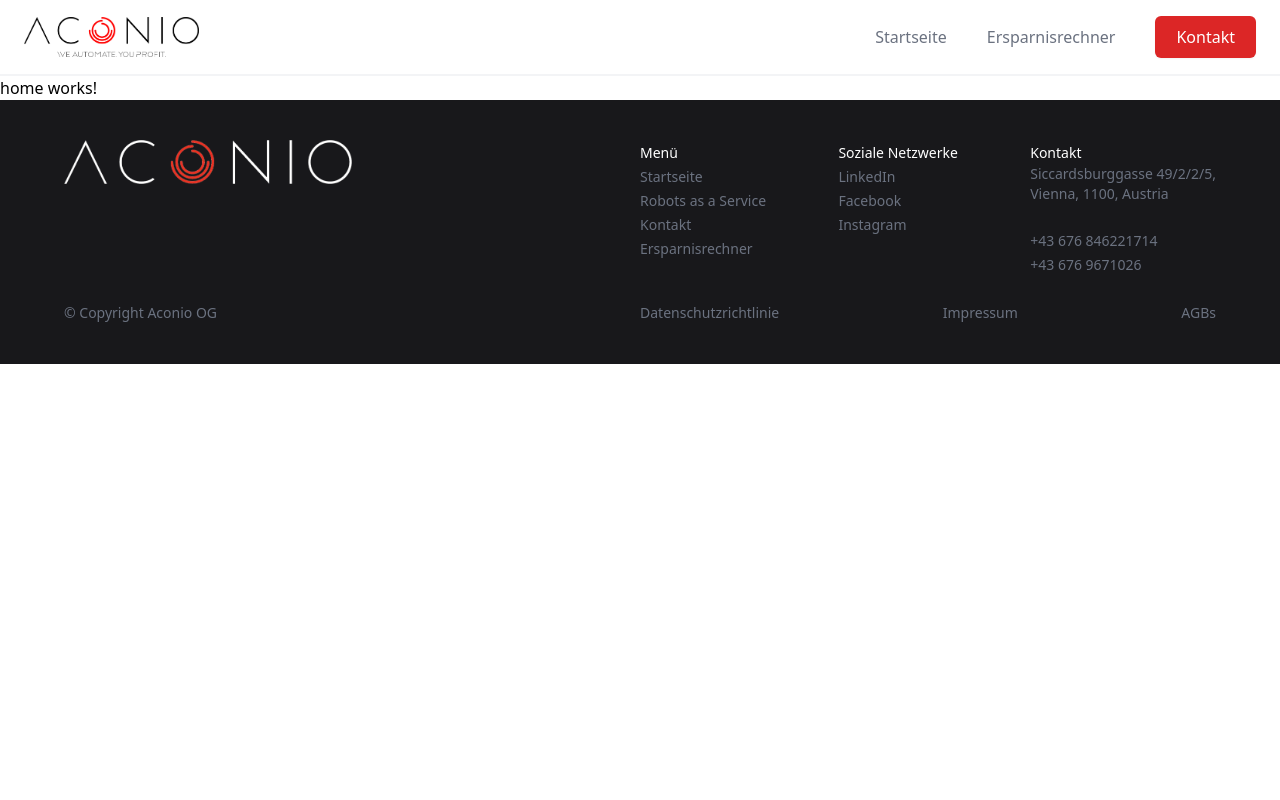
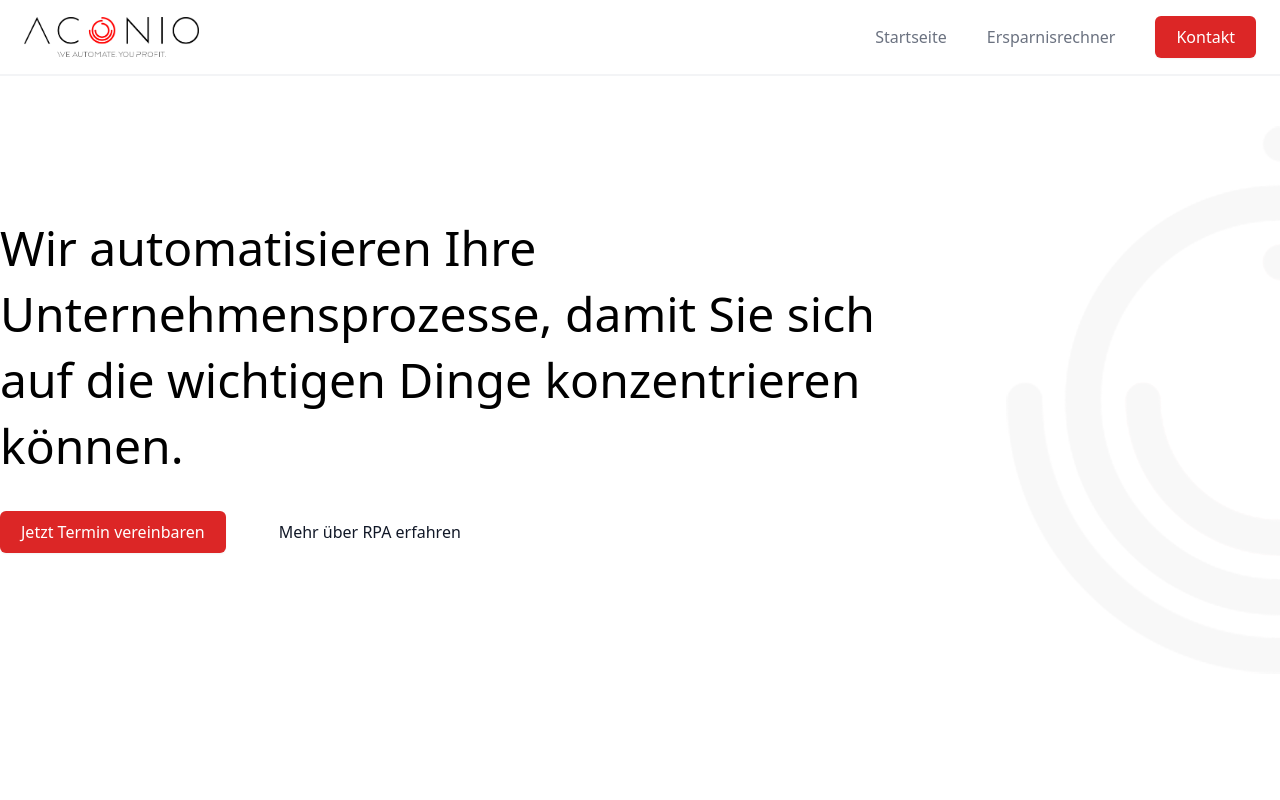
Before and after one commit to felixjiricka/aconio, an Angular app in the folder website/: page / in a window 1280 px wide. Shown: the top 800 px of the page. Built offline with nearby package versions, Linux system fonts and the light colour scheme.

Commit message:
hero section in home comp

```diff
--- a/website/package.json
+++ b/website/package.json
@@ -19,11 +19,13 @@
         "@angular/platform-browser": "~13.2.4",
         "@angular/platform-browser-dynamic": "~13.2.4",
         "@angular/router": "~13.2.4",
+        "@ngneat/svg-icon": "^4.0.2",
         "rxjs": "~6.6.0",
         "zone.js": "~0.10.2"
     },
     "devDependencies": {
         "@angular-devkit/build-angular": "~13.2.5",
+        "@angular-extensions/svg-icons-builder": "^3.0.0",
         "@angular/cli": "~13.2.5",
         "@angular/compiler-cli": "~13.2.4",
         "@types/jasmine": "~3.6.0",
--- a/website/src/app/app.component.html
+++ b/website/src/app/app.component.html
@@ -1,4 +1,4 @@
-<aconio-header></aconio-header>
+<aconio-header class="fixed top-0 left-0 right-0 z-20"></aconio-header>
 
 <router-outlet></router-outlet>
 
--- a/website/src/app/app.module.ts
+++ b/website/src/app/app.module.ts
@@ -1,20 +1,20 @@
-import { BrowserModule } from '@angular/platform-browser';
-import { NgModule } from '@angular/core';
+import {BrowserModule} from '@angular/platform-browser';
+import {CUSTOM_ELEMENTS_SCHEMA, NgModule} from '@angular/core';
 
-import { AppRoutingModule } from './app-routing.module';
-import { AppComponent } from './app.component';
-import { CoreModule } from './core/core.module';
+import {AppRoutingModule} from './app-routing.module';
+import {AppComponent} from './app.component';
+import {CoreModule} from './core/core.module';
+
 
 @NgModule({
-  declarations: [
-    AppComponent
-  ],
-  imports: [
-    BrowserModule,
-    AppRoutingModule,
-    CoreModule
-  ],
-  providers: [],
-  bootstrap: [AppComponent]
+    declarations: [AppComponent],
+    imports: [
+        BrowserModule,
+        AppRoutingModule,
+        CoreModule,
+    ],
+    providers: [],
+    bootstrap: [AppComponent],
+    schemas: [CUSTOM_ELEMENTS_SCHEMA]
 })
-export class AppModule { }
+export class AppModule {}
--- a/website/src/app/core/components/header/header.component.html
+++ b/website/src/app/core/components/header/header.component.html
@@ -1,4 +1,4 @@
-<div class="relative bg-white border-b-2 border-gray-100">
+<div class="bg-white border-b-2 border-gray-100">
     <div class="max-w-7xl mx-auto px-4 sm:px-6">
         <div class="flex justify-between items-center py-4 md:justify-start md:space-x-10">
             <div class="flex justify-start lg:w-0 lg:flex-1">
--- a/website/src/app/modules/home/home.component.html
+++ b/website/src/app/modules/home/home.component.html
@@ -1 +1,22 @@
-<p>home works!</p>
+<!-- hero section -->
+<div class="relative my-16 md:my-0 md:min-h-screen flex sm:container max-w-7xl mx-auto">
+    <div class="absolute top-1/2 -translate-y-1/2 -right-1/4 opacity-40 w-1/2">
+        <img src="../../../assets/logos/2.png">
+    </div>
+
+    <div class="my-auto">
+        <h1 class="text-2xl sm:text-3xl md:text-5xl xl::text-6xl lg:w-3/4 !leading-snug">
+            Wir automatisieren Ihre Unternehmensprozesse, damit Sie sich auf die wichtigen Dinge konzentrieren können.
+        </h1>
+
+        <div class="relative flex my-8">
+            <a href="#" class="whitespace-nowrap inline-flex items-center justify-center px-5 py-2 border border-transparent rounded-md shadow-sm text-base font-medium text-white bg-red-600 hover:bg-red-700">
+                Jetzt Termin vereinbaren
+            </a>
+
+            <a href="#" class="ml-8 whitespace-nowrap inline-flex items-center justify-center px-5 py-2 border border-transparent rounded-md text-base font-medium text-gray-900 bg-transparent hover:bg-gray-50">
+                Mehr über RPA erfahren
+            </a>
+        </div>
+    </div>
+</div>
--- a/website/src/styles.css
+++ b/website/src/styles.css
@@ -2,3 +2,8 @@
 @tailwind base;
 @tailwind components;
 @tailwind utilities;
+
+html,
+body {
+    overflow-x: hidden;
+}
```
Also changed, not shown: website/angular.json (+4 -14 lines), website/src/app/modules/home/home.module.ts (+11 -12 lines), website/tailwind.config.js (+6 -8 lines), 1 other file (tests, documents, lock files or other folders). Lines whose indentation alone changed are shown as unchanged.
